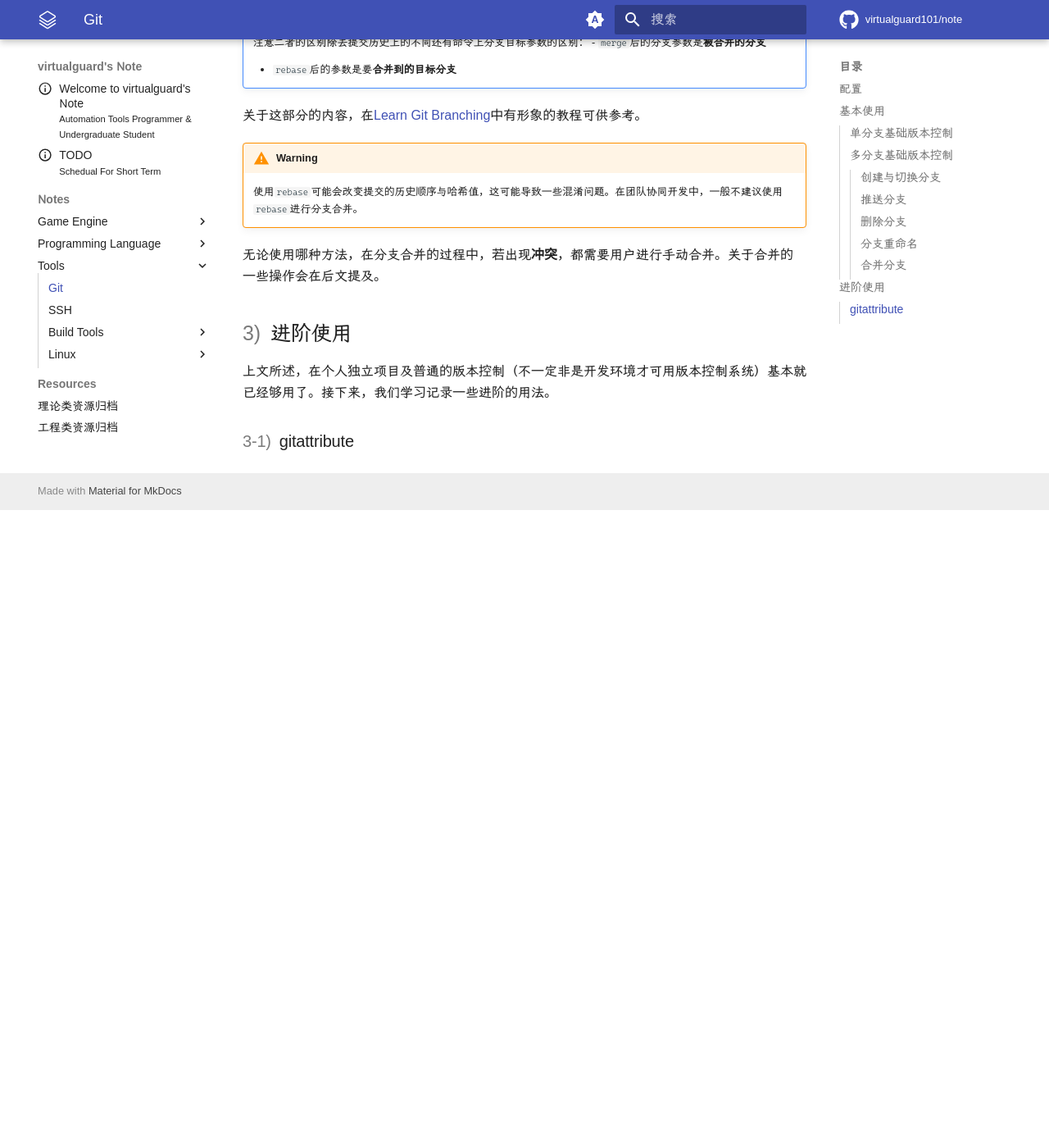
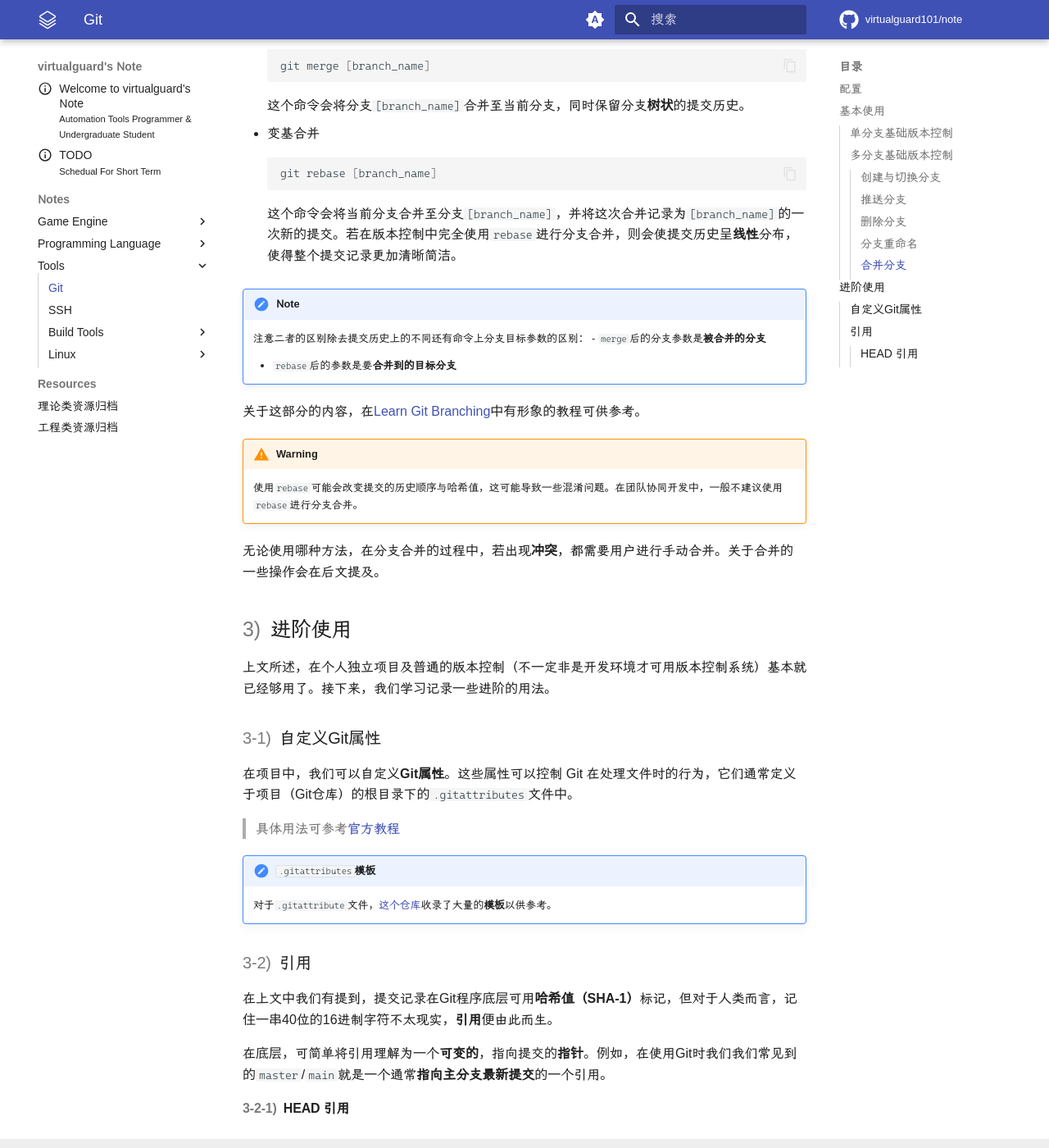
Before and after one commit to virtualguard101/note, an MkDocs documentation site: the page built from docs/notes/tools/git.md, in a window 1280 px wide and 1400 px high, scrolled down 4331 px. Shown: the whole window at 82% size. Built offline with MkDocs 1.6.1 and Material for MkDocs 9.7.7, drawn with Linux system fonts in a browser that asks for light colours; some web fonts are replaced; comment, search, counter and statistics services are not loaded; before the commit the page ends 4953 px from its top, so only the background shows below that; some of the changed text lies outside the part shown.

Commit message:
Update tools: git

````diff
--- a/docs/notes/tools/git.md
+++ b/docs/notes/tools/git.md
@@ -25,9 +25,13 @@
 
 ## 基本使用
 
-- 可参考[Learn Git Branching](https://learngitbranching.js.org/)
+可参考以下两个内容：
 
+- [Learn Git Branching](https://learngitbranching.js.org/)
 >这个教程制作了精美的图形界面，将Git的各种命令通过生动形象的动画展示出来，使人能够更加深入理解不同命令的作用效果。正如进入网页后教程的欢迎辞所言，这是我目前所见过的“最好的Git教程”。
+
+- [版本控制(Git) | Missing-Semester/CN](https://missing-semester-cn.github.io/2020/version-control/)
+>除了介绍基础使用与一些有用的配置方案，这个教程还提及了Git的一些底层设计与思想以及一些拓展阅读资源。
 
 基础使用的部分也可简单参考下图：
 ![](../../assets/tools/git-base.jpg)
@@ -43,6 +47,14 @@
 ```bash
 git commit -m "[commit message]"
 ```
+
+!!! note "提交信息标准化"
+    关于这部分内容，与**代码格式化**与**代码注释**相同，或许有人会认为这是多此一举，但在较大的独立项目乃至团队开发中，良好的提交信息可以在遇到问题时帮助你快速**重建代码**，从而提高开发效率。
+
+    在提交时，直接执行`git commit`命令以进入提交信息正文（提交信息详细描述）的编辑。
+
+    对于标准化的参考，业内早已达成了一些微妙的共识，可参考文章[How to Write a Git Commit Message](https://cbea.ms/git-commit/)
+
 - 推送（远程仓库，如GitHub、GitLab等）
 ```bash
 git push origin [branch]
@@ -176,4 +188,19 @@
 
 上文所述，在个人独立项目及普通的版本控制（不一定非是开发环境才可用版本控制系统）基本就已经够用了。接下来，我们学习记录一些进阶的用法。
 
-### gitattribute
+### 自定义Git属性
+
+在项目中，我们可以自定义**Git属性**。这些属性可以控制 Git 在处理文件时的行为，它们通常定义于项目（Git仓库）的根目录下的`.gitattributes`文件中。
+
+>具体用法可参考[官方教程](https://git-scm.com/book/zh/v2/%E8%87%AA%E5%AE%9A%E4%B9%89-Git-Git-%E5%B1%9E%E6%80%A7)
+
+!!! note "`.gitattributes`模板"
+    对于`.gitattribute`文件，[这个仓库](https://github.com/gitattributes/gitattributes)收录了大量的**模板**以供参考。
+
+### 引用
+
+在上文中我们有提到，提交记录在Git程序底层可用**哈希值（SHA-1）**标记，但对于人类而言，记住一串40位的16进制字符不太现实，**引用**便由此而生。
+
+在底层，可简单将引用理解为一个**可变的**，指向提交的**指针**。例如，在使用Git时我们我们常见到的`master`/`main`就是一个通常**指向主分支最新提交**的一个引用。
+
+#### HEAD 引用
````
